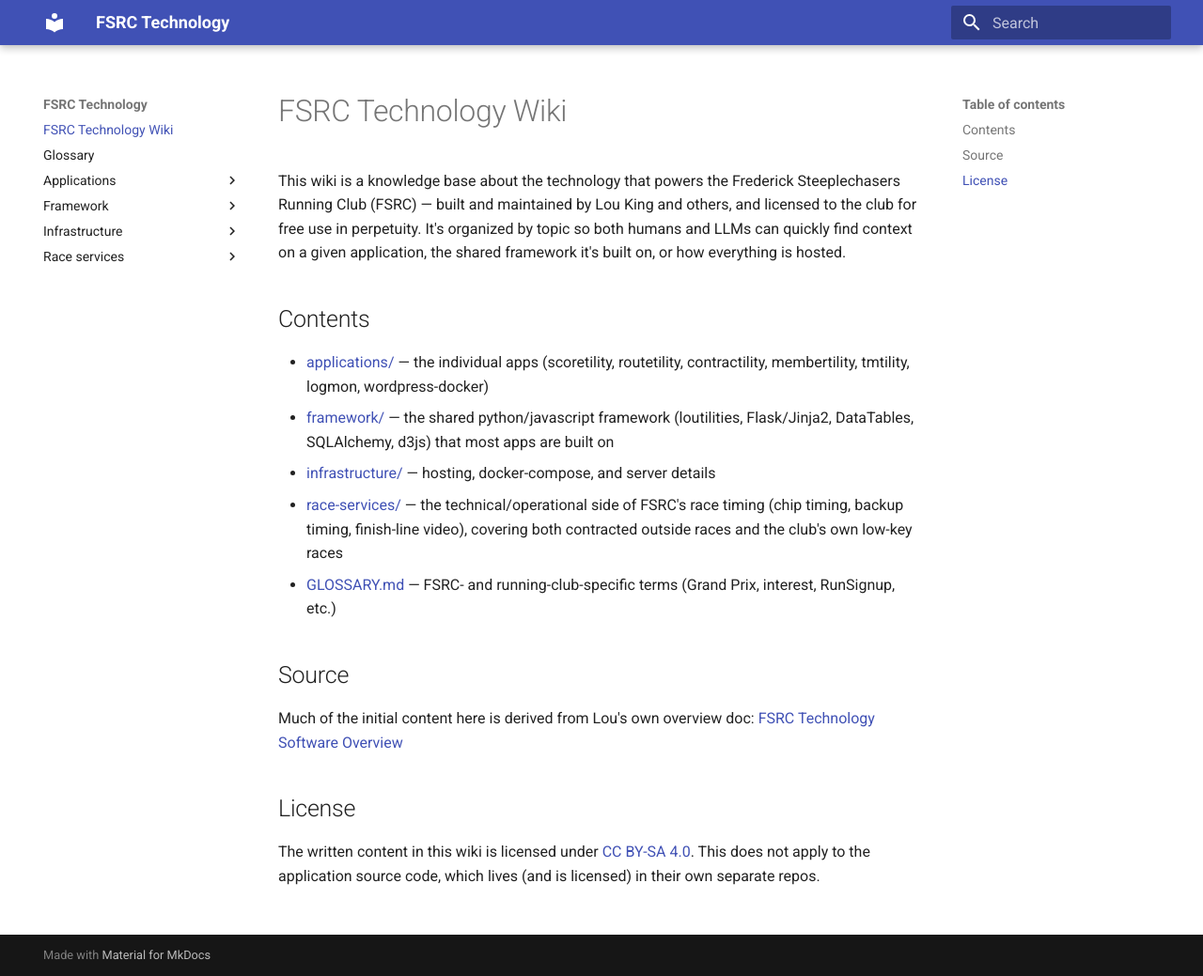
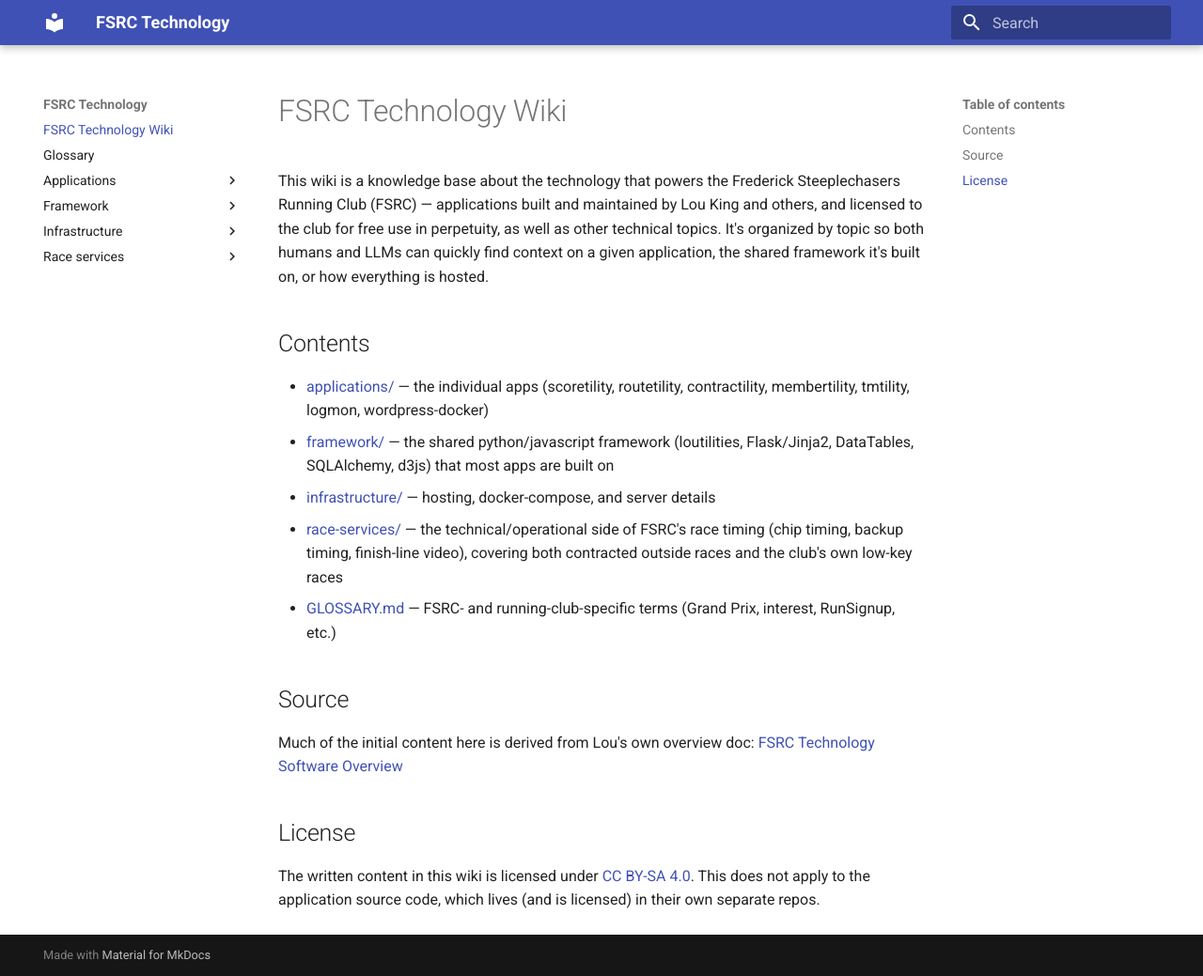
Before and after one commit to louking/fsrc-tech, an MkDocs documentation site: the page built from docs/README.md, in a window 1280 px wide and 1039 px high. Shown: the whole window at 94% size. Built offline with MkDocs 1.6.1 and Material for MkDocs 9.7.7, drawn with Linux system fonts in a browser that asks for light colours.

Commit message:
minor changes to the top level readme docs

```diff
--- a/docs/README.md
+++ b/docs/README.md
@@ -1,6 +1,6 @@
 # FSRC Technology Wiki
 
-This wiki is a knowledge base about the technology that powers the Frederick Steeplechasers Running Club (FSRC) — built and maintained by Lou King and others, and licensed to the club for free use in perpetuity. It's organized by topic so both humans and LLMs can quickly find context on a given application, the shared framework it's built on, or how everything is hosted.
+This wiki is a knowledge base about the technology that powers the Frederick Steeplechasers Running Club (FSRC) — applications built and maintained by Lou King and others, and licensed to the club for free use in perpetuity, as well as other technical topics. It's organized by topic so both humans and LLMs can quickly find context on a given application, the shared framework it's built on, or how everything is hosted.
 
 ## Contents
 
```
Also changed, not shown: README.md (+1 -1 lines).
